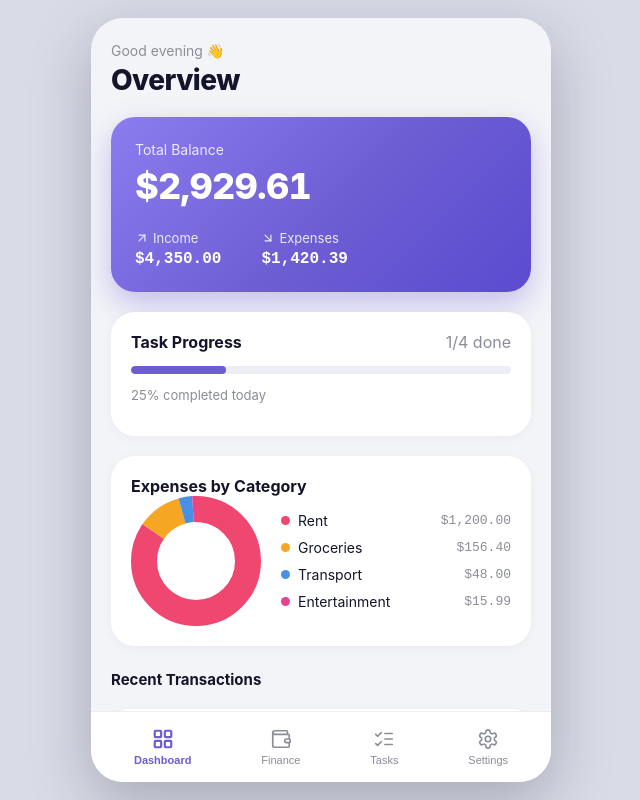
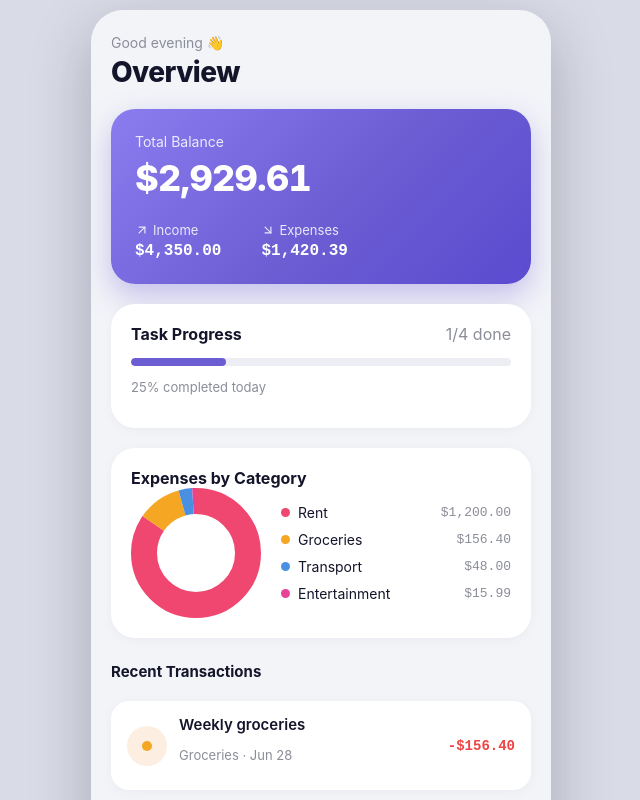
Before and after one commit to Friasru/Budgy, a React (Vite) app in the folder Budgy_main/: page / in a window 1280 px wide. Shown: the whole page, without its empty margins (319-959 px from the left). Built offline with nearby package versions, Linux system fonts and the light colour scheme.

Commit message:
fixed screen height and padding

```diff
--- a/Budgy_main/src/index.css
+++ b/Budgy_main/src/index.css
@@ -34,14 +34,14 @@ body {
   justify-content: center;
   height: 100vh;
   background: #d9dbe6;
-  padding: 18px 0;
+  padding: 10px 0;
   overflow: hidden;
 }
 
 .phone-frame {
   width: 100%;
   max-width: 460px;
-  height: 100%;
+  height: 120%;
   background: var(--bg);
   border-radius: 32px;
   overflow: hidden;
```
